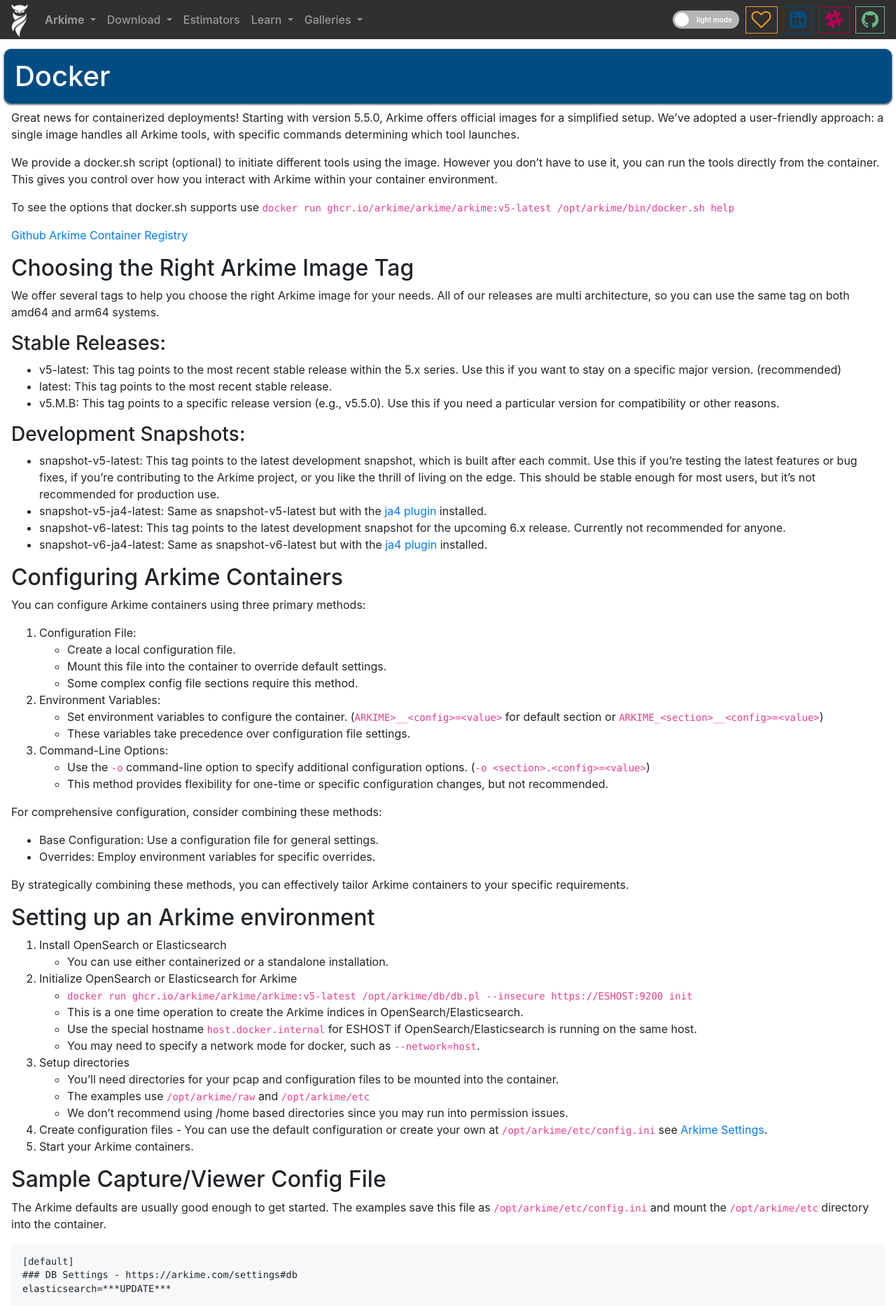
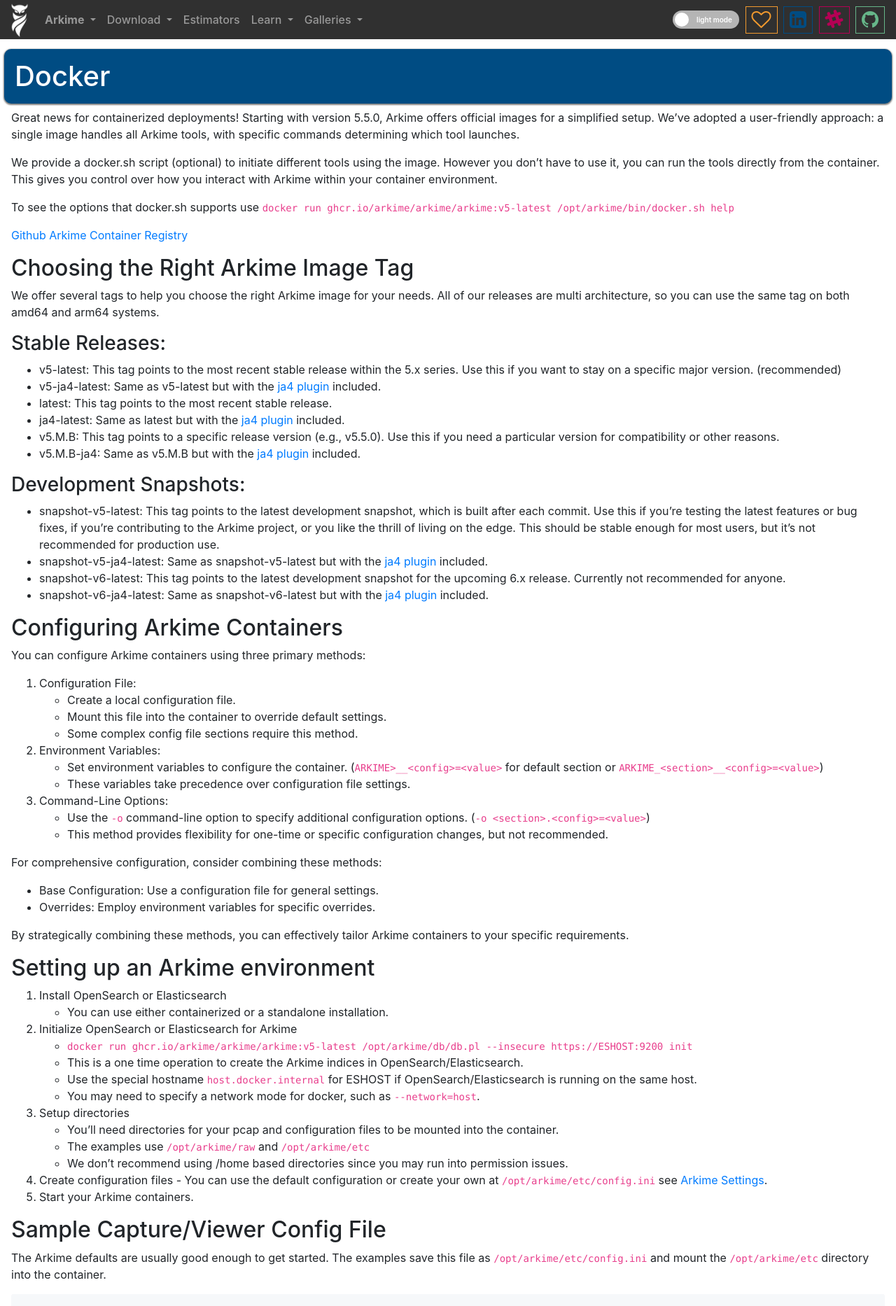
Before and after one commit to arkime/arkimeweb, a Jekyll site: the page built from _wiki/docker.md, in a window 1280 px wide. Shown: the top 1866 px of the page at 70% size. Built offline with Jekyll 4.4.1, drawn with Linux system fonts in a browser that asks for light colours.

Commit message:
update with ja4 links

```diff
--- a/_wiki/docker.md
+++ b/_wiki/docker.md
@@ -31,15 +31,18 @@
 ### Stable Releases:
 
 * v5-latest: This tag points to the most recent stable release within the 5.x series. Use this if you want to stay on a specific major version. (recommended)
+* v5-ja4-latest: Same as v5-latest but with the [ja4 plugin](https://arkime.com/ja4) included.
 * latest: This tag points to the most recent stable release.
+* ja4-latest: Same as latest but with the [ja4 plugin](https://arkime.com/ja4) included.
 * v5.M.B: This tag points to a specific release version (e.g., v5.5.0). Use this if you need a particular version for compatibility or other reasons.
+* v5.M.B-ja4: Same as v5.M.B but with the [ja4 plugin](https://arkime.com/ja4) included.
 
 ### Development Snapshots:
 
 * snapshot-v5-latest: This tag points to the latest development snapshot, which is built after each commit. Use this if you're testing the latest features or bug fixes, if you're contributing to the Arkime project, or you like the thrill of living on the edge. This should be stable enough for most users, but it's not recommended for production use.
-* snapshot-v5-ja4-latest: Same as snapshot-v5-latest but with the [ja4 plugin](https://arkime.com/ja4) installed.
+* snapshot-v5-ja4-latest: Same as snapshot-v5-latest but with the [ja4 plugin](https://arkime.com/ja4) included.
 * snapshot-v6-latest: This tag points to the latest development snapshot for the upcoming 6.x release. Currently not recommended for anyone.
-* snapshot-v6-ja4-latest: Same as snapshot-v6-latest but with the [ja4 plugin](https://arkime.com/ja4) installed.
+* snapshot-v6-ja4-latest: Same as snapshot-v6-latest but with the [ja4 plugin](https://arkime.com/ja4) included.
 
 ## Configuring Arkime Containers
 {: .subsection }
```
